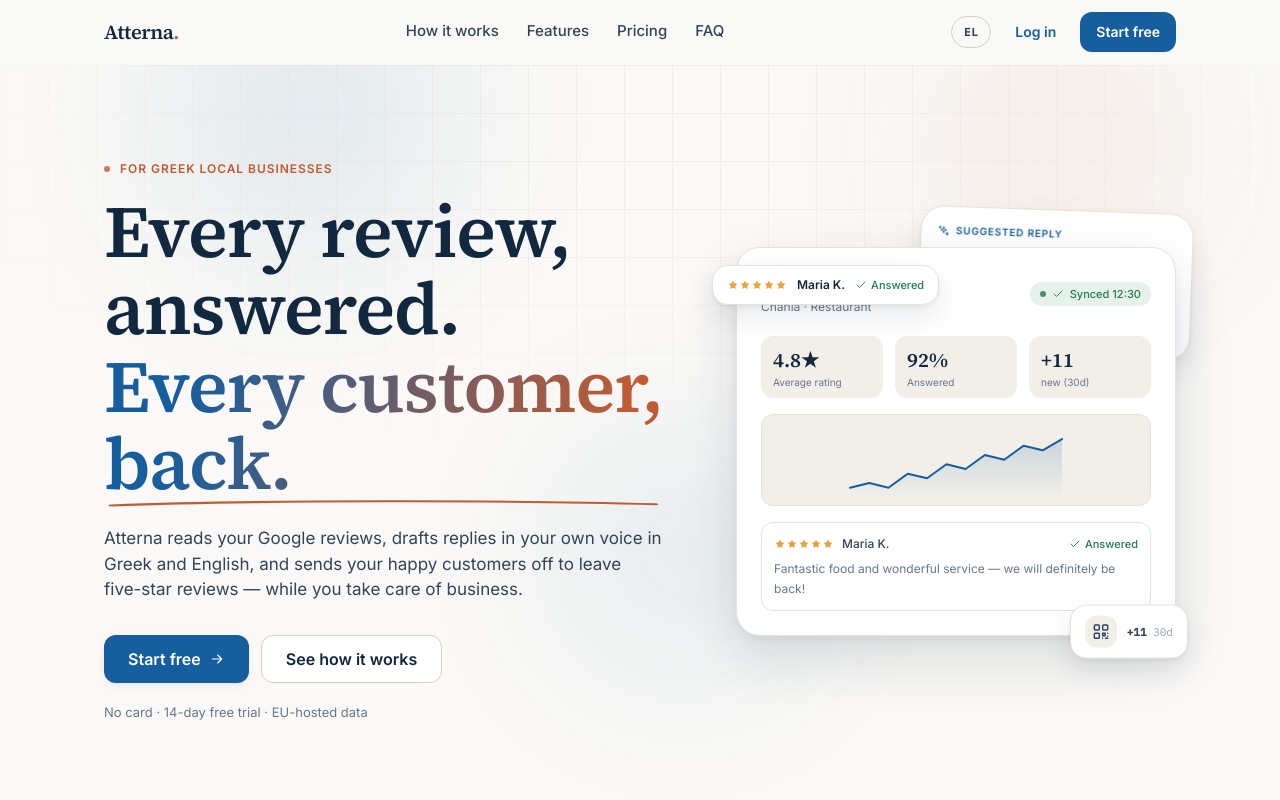
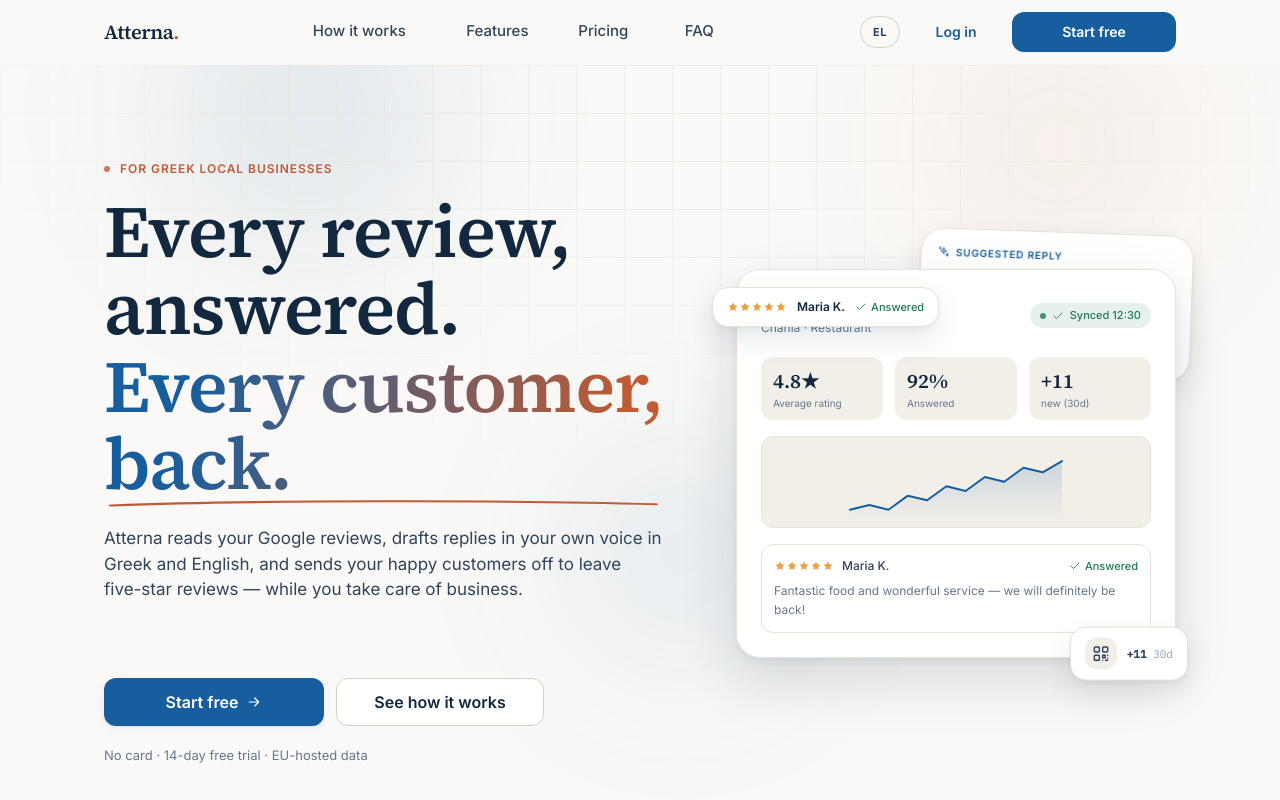
Before and after one commit to lippoh/Atterna, a Next.js app: page /en in a window 1280 px wide. Shown: the top 800 px of the page. Built offline with nearby package versions, Linux system fonts and the light colour scheme.

Commit message:
new landing page

```diff
--- a/messages/el.json
+++ b/messages/el.json
@@ -303,8 +303,7 @@
             { "label": "Αθήνα, Ελλάδα", "href": "#" }
           ]
         }
-      ],
-      "designedIn": "Σχεδιάστηκε στην Αθήνα"
+      ]
     }
   },
   "auth": {
--- a/messages/en.json
+++ b/messages/en.json
@@ -303,8 +303,7 @@
             { "label": "Athens, Greece", "href": "#" }
           ]
         }
-      ],
-      "designedIn": "Designed in Athens"
+      ]
     }
   },
   "auth": {
--- a/src/app/globals.css
+++ b/src/app/globals.css
@@ -576,8 +576,8 @@
 
 /* ── Testimonials marquee ───────────────────────────────────────────────── */
 .marquee-mask {
-  -webkit-mask-image: linear-gradient(to right, transparent, black 10%, black 90%, transparent);
-  mask-image: linear-gradient(to right, transparent, black 10%, black 90%, transparent);
+  -webkit-mask-image: linear-gradient(to right, transparent, black 8%, black 92%, transparent);
+  mask-image: linear-gradient(to right, transparent, black 8%, black 92%, transparent);
 }
 .marquee-track {
   display: flex;
--- a/src/components/marketing/hero.tsx
+++ b/src/components/marketing/hero.tsx
@@ -62,7 +62,9 @@
             </h1>
           </Reveal>
           <Reveal delay={120}>
-            <p className="lh-body mt-6 max-w-[52ch] text-[1.0625rem] text-ink-700">
+            {/* min-h reserves the Greek 4-line height so the hero (and every
+             * section below) keeps identical geometry in EN and EL */}
+            <p className="lh-body mt-6 min-h-[7.5rem] max-w-[52ch] text-[1.0625rem] text-ink-700">
               {t("subtitle")}
             </p>
           </Reveal>
@@ -71,7 +73,7 @@
               <Magnetic>
                 <Link
                   href="/register"
-                  className="btn-shine inline-flex h-12 items-center gap-2 rounded-md bg-aegean-600 px-6 text-base font-semibold text-white shadow-sm transition-[background-color,transform,box-shadow] duration-150 ease-out hover:-translate-y-px hover:bg-aegean-700 hover:shadow-md active:translate-y-0"
+                  className="btn-shine inline-flex h-12 min-w-[13.75rem] items-center justify-center gap-2 whitespace-nowrap rounded-md bg-aegean-600 px-6 text-base font-semibold text-white shadow-sm transition-[background-color,transform,box-shadow] duration-150 ease-out hover:-translate-y-px hover:bg-aegean-700 hover:shadow-md active:translate-y-0"
                 >
                   {t("cta")}
                   <IconArrowRight className="size-4" />
@@ -79,7 +81,7 @@
               </Magnetic>
               <a
                 href="#demo"
-                className="inline-flex h-12 items-center rounded-md border border-line-strong bg-surface px-6 text-base font-semibold text-ink-900 transition-[border-color,transform] duration-150 hover:border-ink-500 hover:-translate-y-px"
+                className="inline-flex h-12 min-w-[13rem] items-center justify-center whitespace-nowrap rounded-md border border-line-strong bg-surface px-6 text-base font-semibold text-ink-900 transition-[border-color,transform] duration-150 hover:border-ink-500 hover:-translate-y-px"
               >
                 {t("ctaSecondary")}
               </a>
--- a/src/components/marketing/live-demo.tsx
+++ b/src/components/marketing/live-demo.tsx
@@ -252,7 +252,7 @@
                   onClick={publish}
                   disabled={phase !== "ready"}
                   className={cn(
-                    "inline-flex h-10 items-center gap-2 rounded-md px-5 text-sm font-semibold transition-[background-color,transform,box-shadow,opacity] duration-200",
+                    "inline-flex h-10 min-w-[14.5rem] items-center justify-center gap-2 whitespace-nowrap rounded-md px-5 text-sm font-semibold transition-[background-color,transform,box-shadow,opacity] duration-200",
                     phase === "ready"
                       ? "bg-aegean-600 text-white shadow-sm hover:-translate-y-px hover:bg-aegean-700 hover:shadow-md active:translate-y-0"
                       : "cursor-default bg-ink-300/40 text-ink-300"
--- a/src/components/marketing/nav.tsx
+++ b/src/components/marketing/nav.tsx
@@ -2,6 +2,10 @@
 // Client island: h-16, canvas/85 + backdrop-blur, hairline appears after
 // 8px scroll. Mobile: 44px hamburger → full-canvas overlay, links stagger
 // in at 40ms. Locale pill ΕΛ/EN swaps via the i18n Link (route preserved).
+// i18n-stable structure: every link/button sits in a FIXED-width slot sized
+// to the wider locale (Greek), so switching ΕΛ ↔ EN changes only the text —
+// never the geometry. Desktop links therefore start at lg (the Greek nav
+// needs ~880px of slots; md would squeeze and wrap).
 "use client";
 
 import { useEffect, useState } from "react";
@@ -62,13 +66,21 @@
           <Logo size="md" />
         </Link>
 
-        {/* Desktop links — hover grows a 2px terracotta underline (220ms) */}
-        <div className="hidden items-center gap-7 md:flex">
+        {/* Desktop links — hover grows a 2px terracotta underline (220ms).
+         * Slot widths (min-w) fit the WIDER label of the two locales, so
+         * EN/EL render identical positions — text-center swaps glyphs only. */}
+        <div className="hidden items-center gap-7 lg:flex">
           {links.map((l) => (
             <a
               key={l.href}
               href={l.href}
-              className="link-grow text-[15px] font-medium text-ink-700 transition-colors hover:text-ink-900"
+              className={cn(
+                "link-grow whitespace-nowrap text-center text-[15px] font-medium text-ink-700 transition-colors hover:text-ink-900",
+                l.href === "#how" && "min-w-[7.5rem]",
+                l.href === "#features" && "min-w-[6.25rem]",
+                l.href === "#pricing" && "min-w-[3.5rem]",
+                l.href === "#faq" && "min-w-[5rem]"
+              )}
             >
               {l.label}
             </a>
@@ -87,13 +99,13 @@
           </Link>
           <Link
             href="/login"
-            className="hidden h-10 items-center rounded-md px-3 text-sm font-semibold text-aegean-600 transition-colors hover:bg-aegean-100 sm:inline-flex"
+            className="hidden h-10 min-w-[5.5rem] items-center justify-center whitespace-nowrap rounded-md px-3 text-sm font-semibold text-aegean-600 transition-colors hover:bg-aegean-100 sm:inline-flex"
           >
             {t("login")}
           </Link>
           <Link
             href="/register"
-            className="hidden h-10 items-center rounded-md bg-aegean-600 px-4 text-sm font-semibold text-white shadow-xs transition-[background-color,transform,box-shadow] duration-150 ease-out hover:-translate-y-px hover:bg-aegean-700 hover:shadow-sm active:translate-y-0 sm:inline-flex"
+            className="hidden h-10 min-w-[10.25rem] items-center justify-center whitespace-nowrap rounded-md bg-aegean-600 px-4 text-sm font-semibold text-white shadow-xs transition-[background-color,transform,box-shadow] duration-150 ease-out hover:-translate-y-px hover:bg-aegean-700 hover:shadow-sm active:translate-y-0 sm:inline-flex"
           >
             {t("cta")}
           </Link>
@@ -104,7 +116,7 @@
             onClick={() => setOpen((v) => !v)}
             aria-expanded={open}
             aria-label={open ? t("closeMenu") : t("openMenu")}
-            className="flex size-11 items-center justify-center rounded-md text-ink-700 transition-colors hover:bg-sunken md:hidden"
+            className="flex size-11 items-center justify-center rounded-md text-ink-700 transition-colors hover:bg-sunken lg:hidden"
           >
             {open ? <IconX className="size-6" /> : <IconMenu className="size-6" />}
           </button>
@@ -113,7 +125,7 @@
 
       {/* Mobile full-canvas overlay; links stagger in at 40ms */}
       {open && (
-        <div className="fixed inset-x-0 bottom-0 top-16 z-30 flex flex-col bg-background px-6 pb-8 pt-8 md:hidden">
+        <div className="fixed inset-x-0 bottom-0 top-16 z-30 flex flex-col bg-background px-6 pb-8 pt-8 lg:hidden">
           <nav className="flex flex-col gap-2" aria-label="Mobile">
             {[...links, { href: "/login", label: t("login") }].map((l, i) => (
               <a
--- a/src/components/marketing/sections.tsx
+++ b/src/components/marketing/sections.tsx
@@ -344,13 +344,18 @@
           </h2>
         </Reveal>
       </div>
-      {/* Infinite marquee — hover pauses it; edges fade out */}
+      {/* Infinite marquee — hover pauses it; edges fade out.
+       * Contained to the centered 1120px page rhythm: one card group
+       * (3 × 360px + gaps = 1152px) is wider than the 1120px marquee
+       * region, so the two-group loop stays seamless at EVERY viewport —
+       * full-bleed broke above 1092px (a growing gap swept the right side). */}
       <Reveal delay={100} className="mt-12">
+        <div className="mx-auto max-w-[1120px]">
           <Marquee duration={38} itemClassName="gap-6 pr-6">
             {items.map((item) => (
               <figure
                 key={item.name}
-              className="flex w-[300px] shrink-0 flex-col rounded-xl border border-line bg-surface p-6 shadow-xs transition-[transform,box-shadow] duration-200 hover:-translate-y-1 hover:shadow-md sm:w-[340px]"
+                className="flex w-[300px] shrink-0 flex-col rounded-xl border border-line bg-surface p-6 shadow-xs transition-[transform,box-shadow] duration-200 hover:-translate-y-1 hover:shadow-md sm:w-[360px]"
               >
               <div className="flex text-star-400" aria-label="5/5">
                 {Array.from({ length: 5 }).map((_, s) => (
@@ -374,6 +379,7 @@
             </figure>
           ))}
           </Marquee>
+        </div>
       </Reveal>
     </section>
   );
```
Also changed, not shown: src/components/marketing/footer.tsx (+3 -4 lines). Lines whose indentation alone changed are shown as unchanged.
